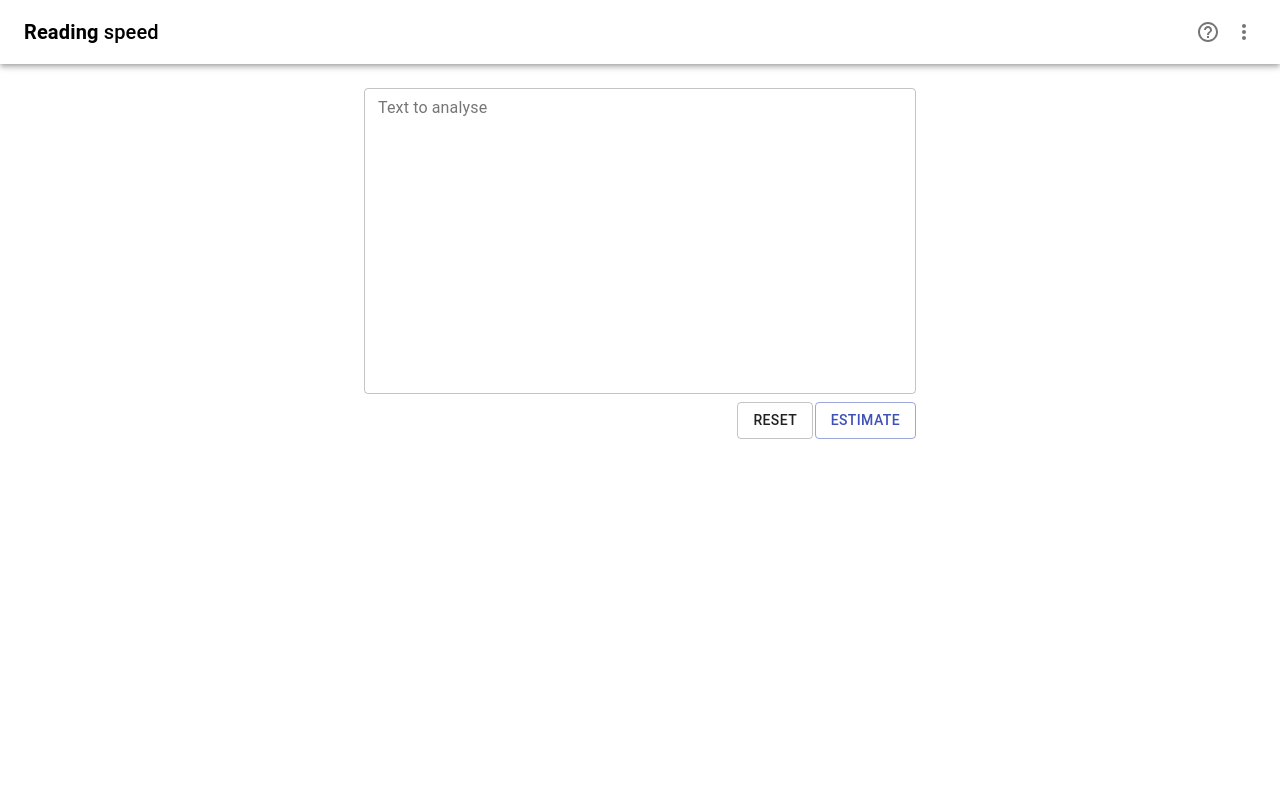
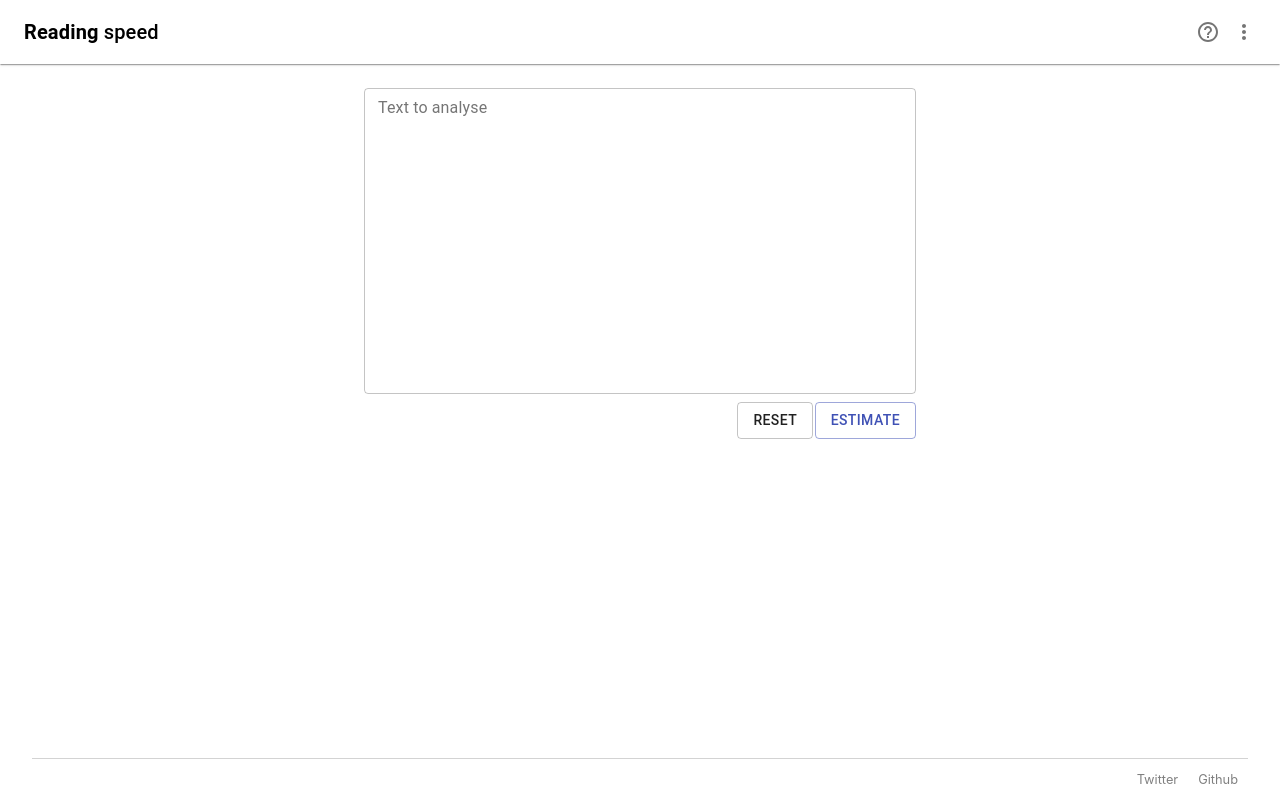
Before and after one commit to Noisy96/reatime, a React (Create React App) app: page / in a window 1280 px wide. Built offline with nearby package versions, Linux system fonts and the light colour scheme.

Commit message:
do the sticky footer

```diff
--- a/src/App.js
+++ b/src/App.js
@@ -1,24 +1,18 @@
 import React from 'react';
-import { Container, TextField, Box, Button } from '@material-ui/core';
 import CustomAppBar from './componants/CustomAppBar';
+import MainContainer from './componants/MainContainer';
+import StickyFooter from './componants/StickyFooter';
 
 function App() {
+
   return (
     <div>
+      {/* The AppBar */}
       <CustomAppBar />
-      <Container maxWidth="sm">
-        <Box mt={3}>
-          <TextField id="text" label="Text to analyse" variant="outlined" multiline fullWidth rows="15" size="small"/>
-        </Box>
-        <Box display="flex" justifyContent="flex-end" mt={1}>
-          <Box>
-            <Button variant="outlined">reset</Button>
-          </Box>
-          <Box ml={0.2}>
-            <Button variant="outlined" color="primary">estimate</Button>
-          </Box>
-        </Box>
-      </Container>
+      {/* The main container with text input and buttons */}
+      <MainContainer />
+      {/* Footer created from scratch */}
+      <StickyFooter />
     </div>
   );
 }
--- a/src/componants/CustomAppBar.js
+++ b/src/componants/CustomAppBar.js
@@ -17,7 +17,7 @@ const CustomAppBar = () => {
 
     return (
         <div className={classes.root}>
-            <AppBar position="static" color="inherit">
+            <AppBar position="static" color="inherit" elevation={1}>
                 <Toolbar>
                     <Typography variant="h6" className={classes.title}>
                         <b>Reading</b> speed
--- /dev/null
+++ b/src/componants/MainContainer.js
@@ -0,0 +1,22 @@
+import React from 'react';
+import { Container, TextField, Box, Button } from '@material-ui/core';
+
+const MainContainer = () => {
+    return (
+        <Container maxWidth="sm">
+          <Box mt={3}>
+            <TextField id="text" label="Text to analyse" variant="outlined" multiline fullWidth rows="15" size="small"/>
+          </Box>
+          <Box display="flex" justifyContent="flex-end" mt={1}>
+            <Box>
+              <Button variant="outlined">reset</Button>
+            </Box>
+            <Box ml={0.2}>
+              <Button variant="outlined" color="primary">estimate</Button>
+            </Box>
+          </Box>
+        </Container>
+    );
+}
+
+export default MainContainer;
--- /dev/null
+++ b/src/componants/StickyFooter.js
@@ -0,0 +1,30 @@
+import React from 'react';
+import Box from '@material-ui/core/Box';
+
+const myFooterStyle = {
+    position: "fixed",
+    bottom: "0",
+    left: "2.5%",
+    width: "95%",
+    borderTop: "0.2px solid lightgray",
+};
+
+const myFooterLinksStyle = {
+    fontSize: "0.8em",
+    color: "gray",
+    textDecoration: "none",
+    padding: "0px 10px"
+};
+
+const StickyFooter = () => {
+    return (
+        <div style={myFooterStyle}>
+            <Box display="flex" justifyContent="flex-end">
+                <a href="https://www.twitter.com/noisy_96" target="_blank" rel="noopener noreferrer" style={myFooterLinksStyle}><p>Twitter</p></a>
+                <a href="https://www.github.com/noisy96" target="_blank" rel="noopener noreferrer" style={myFooterLinksStyle}><p>Github</p></a>
+            </Box>
+        </div>
+    );
+};
+
+export default StickyFooter;
```
